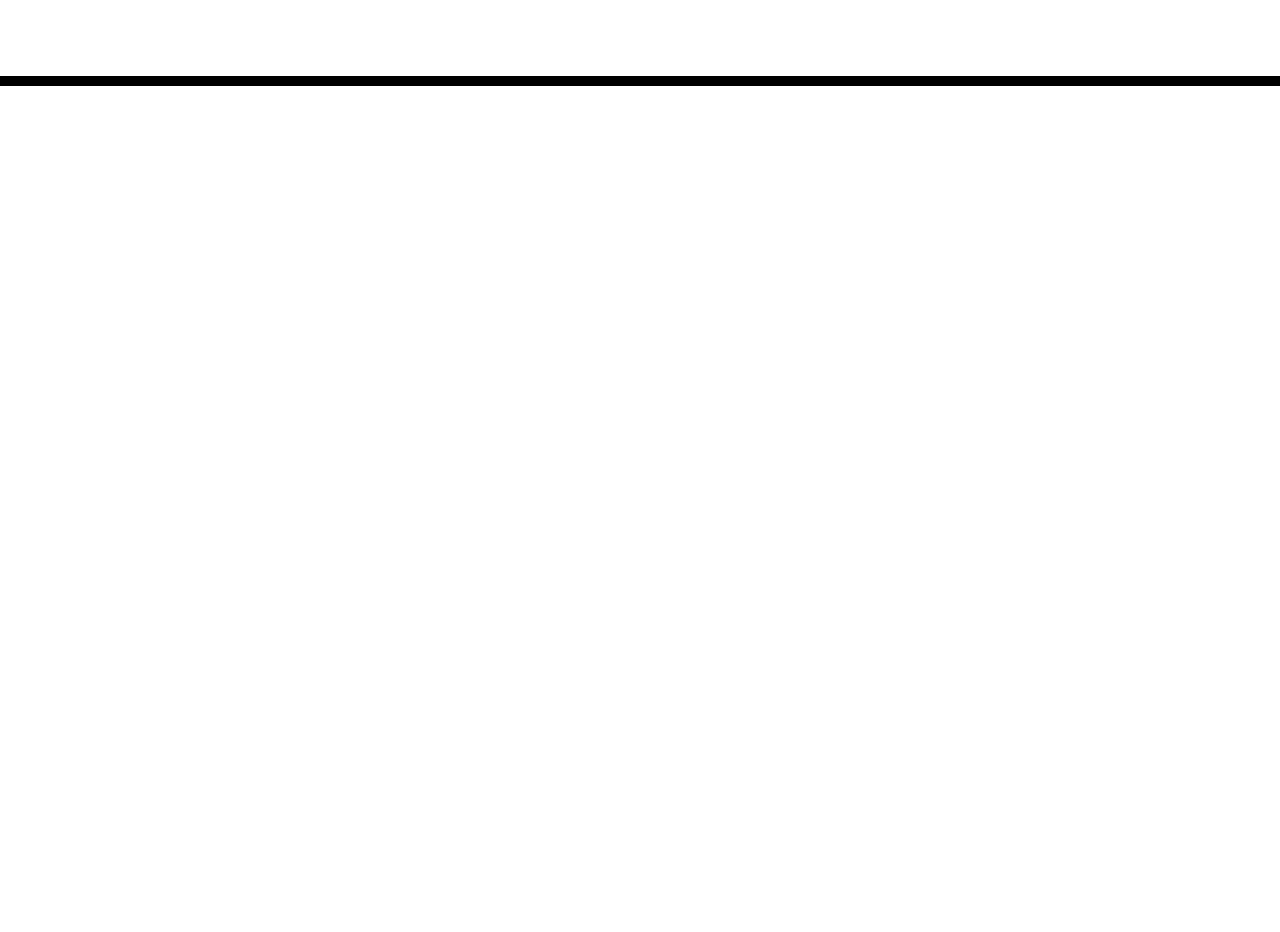
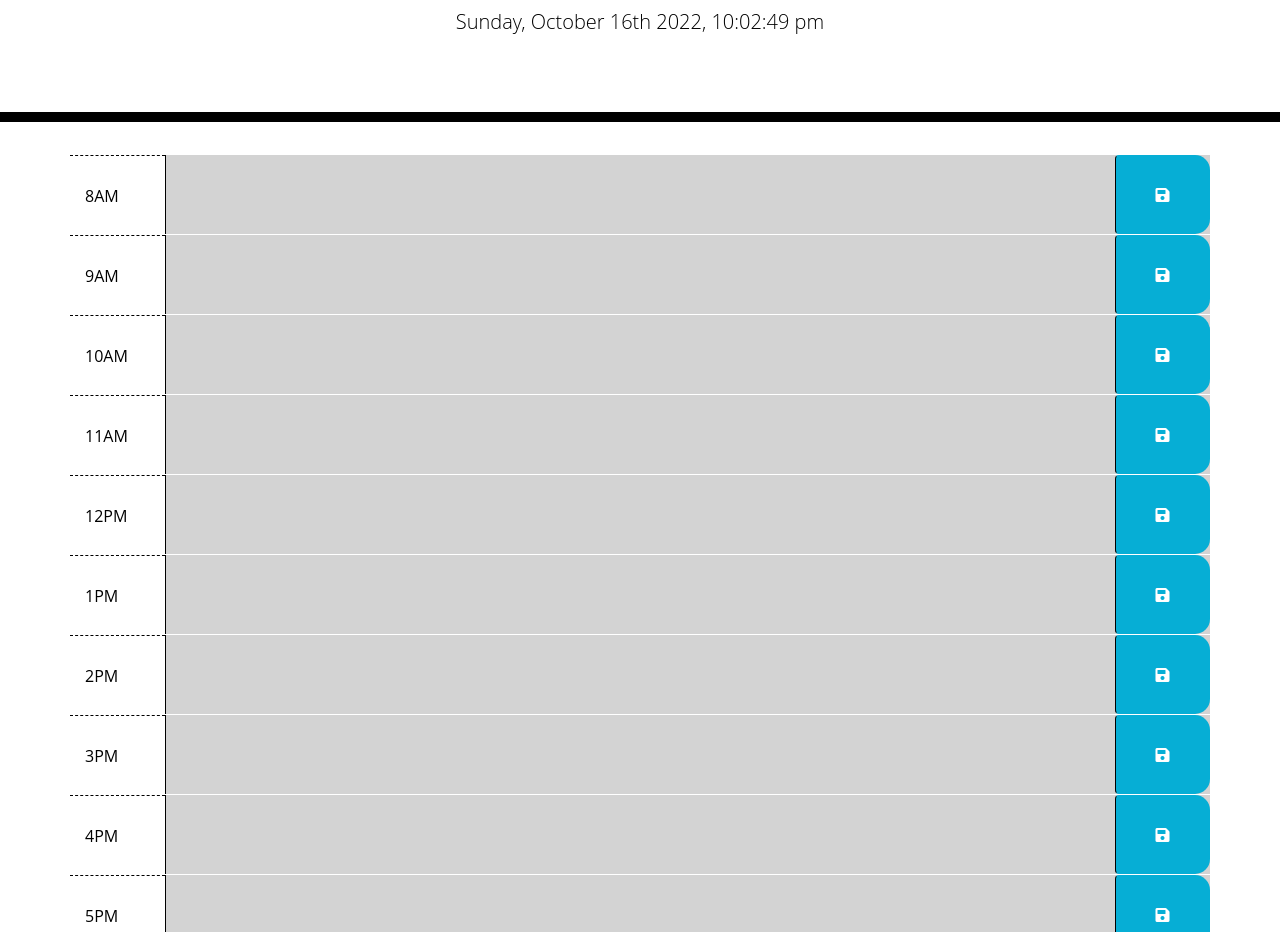
Before and after one commit to lynnadelesadler/Sadler-Scheduling-Solutions, a plain HTML site: page index.html in a window 1280 px wide. Shown: the part 182-1114 px from the top of the page. Before the commit the page ends 800 px from the top, so only its background shows below. Drawn offline with nearby package versions, Linux system fonts and the light colour scheme.

Commit message:
modified README,index.html and style.css, new files are images and script.js

```diff
--- /dev/null
+++ b/Assets/script.js
@@ -0,0 +1,72 @@
+// display the current date and time
+function displayTime() {
+  var time = moment().format("dddd, MMMM Do YYYY, h:mm:ss a");
+  $("#currentDay").text(time);
+}
+
+//Document Ready Event is to prevent any jQuery code from running before the document is finished loading (is ready).
+//$(document).ready(function(){
+$(function () {
+  // saveBtn click listener
+  $(".saveBtn").click(function () {
+    // Get nearby values of the task in JQuery
+    var text = $(this).siblings(".task").val();
+    var time = $(this).parent().attr("id");
+
+    // Save text in local storage
+    localStorage.setItem(time, text);
+
+    // display message that text was saved to local storage
+    var localStorageEL = $("#local-storage");
+    localStorageEL.text("✨Appointment saved to Local Storage✨");
+
+    // time out after 2 second
+    setTimeout(() => {
+      localStorageEL.text("");
+    }, 2000);
+
+    // console log text and associated time
+    console.log(time, text);
+  });
+  //get current number of hours.
+  function timeTracker() {
+    //The moment().hour() Method is used to get the hours from the current time
+    var timeNow = moment().hour();
+
+    // loop over time blocks
+    $(".Timeblock").each(function () {
+      // parseInt converts a string to an integer so the string id value can compare to the timeNow var
+      var blockTime = parseInt($(this).attr("id"));
+      // To check the time and add the classes for Grey to indicate past, red to indicate present and green to indicate future
+      if (blockTime < timeNow) {
+        $(this).removeClass("present");
+        $(this).removeClass("future");
+        $(this).addClass("past");
+      } else if (blockTime === timeNow) {
+        $(this).removeClass("future");
+        $(this).removeClass("past");
+        $(this).addClass("present");
+      } else {
+        $(this).removeClass("past");
+        $(this).removeClass("present");
+        $(this).addClass("future");
+      }
+    });
+  }
+
+  // Get item from local storage
+  $("#8 .task").val(localStorage.getItem("8"));
+  $("#9 .task").val(localStorage.getItem("9"));
+  $("#10 .task").val(localStorage.getItem("10"));
+  $("#11 .task").val(localStorage.getItem("11"));
+  $("#12 .task").val(localStorage.getItem("12"));
+  $("#13 .task").val(localStorage.getItem("13"));
+  $("#14 .task").val(localStorage.getItem("14"));
+  $("#15 .task").val(localStorage.getItem("15"));
+  $("#16 .task").val(localStorage.getItem("16"));
+  $("#17 .task").val(localStorage.getItem("17"));
+
+  timeTracker();
+});
+//rerun displayTime function so the time continues to update on open page
+setInterval(displayTime, 1000);
--- a/index.html
+++ b/index.html
@@ -1,23 +1,16 @@
 <!DOCTYPE html>
 <html lang="en">
+
 <head>
   <meta charset="UTF-8" />
   <meta name="viewport" content="width=device-width, initial-scale=1.0" />
   <meta http-equiv="X-UA-Compatible" content="ie=edge" />
-    <link
-      rel="stylesheet"
-      href="https://stackpath.bootstrapcdn.com/bootstrap/4.3.1/css/bootstrap.min.css"
-    />
-    <link
-      rel="stylesheet"
-      href="https://use.fontawesome.com/releases/v5.8.1/css/all.css"
-      integrity="sha384-50oBUHEmvpQ+1lW4y57PTFmhCaXp0ML5d60M1M7uH2+nqUivzIebhndOJK28anvf"
-      crossorigin="anonymous"
-    />
-    <link
-      href="https://fonts.googleapis.com/css?family=Open+Sans&display=swap"
-      rel="stylesheet"
-    />
+  <link rel="stylesheet" href="https://cdnjs.cloudflare.com/ajax/libs/twitter-bootstrap/4.5.0/css/bootstrap.min.css" />
+  <link rel="stylesheet" href="https://code.jquery.com/ui/1.12.1/themes/base/jquery-ui.css" />
+  <link rel="stylesheet" href="https://use.fontawesome.com/releases/v5.8.1/css/all.css"
+    integrity="sha384-50oBUHEmvpQ+1lW4y57PTFmhCaXp0ML5d60M1M7uH2+nqUivzIebhndOJK28anvf" crossorigin="anonymous" />
+  <link rel="stylesheet"
+    href="https://fonts.googleapis.com/css2?family=Material+Symbols+Outlined:opsz,wght,FILL,GRAD@20..48,100..700,0..1,-50..200" />
   <link rel="stylesheet" href="style.css" />
   <title>Work Day Scheduler</title>
 </head>
@@ -26,13 +19,105 @@
   <header class="jumbotron">
     <h1 class="display-3">Work Day Scheduler</h1>
     <p class="lead">A simple calendar app for scheduling your work day</p>
-      <p id="currentDay" class="lead"></p>
+    <p id="currentDay" class="lead">00:00:00</p>
   </header>
+
   <div class="container">
+    <div id="local-storage" class=".container-fluid"></div>
     <!-- Timeblocks go here -->
+    <div id="8" class="row Timeblock">
+      <div class="col-md-1 hour">
+        8AM
+      </div>
+      <textarea class="col-md-10 task"></textarea>
+      <button class="btn saveBtn col-md-1"><i class="fas fa-save"></i></button>
     </div>
 
-    <script src="https://cdnjs.cloudflare.com/ajax/libs/jquery/3.2.1/jquery.min.js"></script>
+    <div id="9" class="row Timeblock">
+      <div class="col-md-1 hour">
+        9AM
+      </div>
+      <textarea class="col-md-10 task">
+      </textarea>
+      <button class="btn saveBtn col-md-1"><i class="fas fa-save"></i></button>
+    </div>
+
+    <div id="10" class="row Timeblock">
+      <div class="col-md-1 hour">
+        10AM
+      </div>
+      <textarea class="col-md-10 task">
+      </textarea>
+      <button class="btn saveBtn col-md-1"><i class="fas fa-save"></i></button>
+    </div>
+
+    <div id="11" class="row Timeblock">
+      <div class="col-md-1 hour">
+        11AM
+      </div>
+      <textarea class="col-md-10 task">
+      </textarea>
+      <button class="btn saveBtn col-md-1"><i class="fas fa-save"></i></button>
+    </div>
+
+    <div id="12" class="row Timeblock">
+      <div class="col-md-1 hour">
+        12PM
+      </div>
+      <textarea class="col-md-10 task">
+      </textarea>
+      <button class="btn saveBtn col-md-1"><i class="fas fa-save"></i></button>
+    </div>
+
+    <div id="13" class="row Timeblock">
+      <div class="col-md-1 hour">
+        1PM
+      </div>
+      <textarea class="col-md-10 task">
+      </textarea>
+      <button class="btn saveBtn col-md-1"><i class="fas fa-save"></i></button>
+    </div>
+
+    <div id="14" class="row Timeblock">
+      <div class="col-md-1 hour">
+        2PM
+      </div>
+      <textarea class="col-md-10 task">
+      </textarea>
+      <button class="btn saveBtn col-md-1"><i class="fas fa-save"></i></button>
+    </div>
+
+    <div id="15" class="row Timeblock">
+      <div class="col-md-1 hour">
+        3PM
+      </div>
+      <textarea class="col-md-10 task">
+      </textarea>
+      <button class="btn saveBtn col-md-1"><i class="fas fa-save"></i></button>
+    </div>
+
+    <div id="16" class="row Timeblock">
+      <div class="col-md-1 hour">
+        4PM
+      </div>
+      <textarea class="col-md-10 task">
+      </textarea>
+      <button class="btn saveBtn col-md-1"><i class="fas fa-save"></i></button>
+    </div>
+
+    <div id="17" class="row Timeblock">
+      <div class="col-md-1 hour">
+        5PM
+      </div>
+      <textarea class="col-md-10 task">
+      </textarea>
+      <button class="btn saveBtn col-md-1"><i class="fas fa-save"></i></button>
+    </div>
+
+    <script src="https://code.jquery.com/jquery-3.4.1.min.js"></script>
+    <script src="https://code.jquery.com/ui/1.12.1/jquery-ui.js"></script>
     <script src="https://cdnjs.cloudflare.com/ajax/libs/moment.js/2.24.0/moment.min.js"></script>
+    <script type="text/javascript" src="./Assets/script.js"></script>
 </body>
+
 </html>
--- a/style.css
+++ b/style.css
@@ -69,3 +69,12 @@ textarea {
   font-size: 20px;
   transition: all 0.3s ease-in-out;
 }
+
+#local-storage {
+ justify-content: center;
+ text-align: center;
+ font-style: italic;
+ font-size: larger;
+ border-color: #06aed5;
+ background-size: 100px;
+}
```
Also changed, not shown: Assets/Images/Appointment saved to local storage.jpeg (added), Assets/Images/HomePage.jpeg (added), 2 other files. Lines whose indentation alone changed are shown as unchanged.
